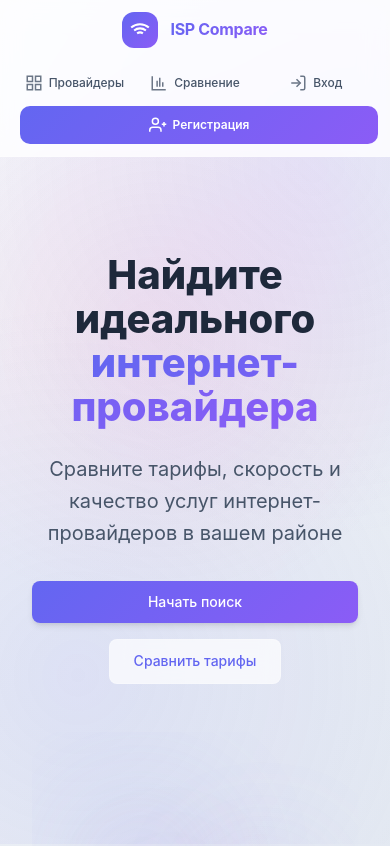
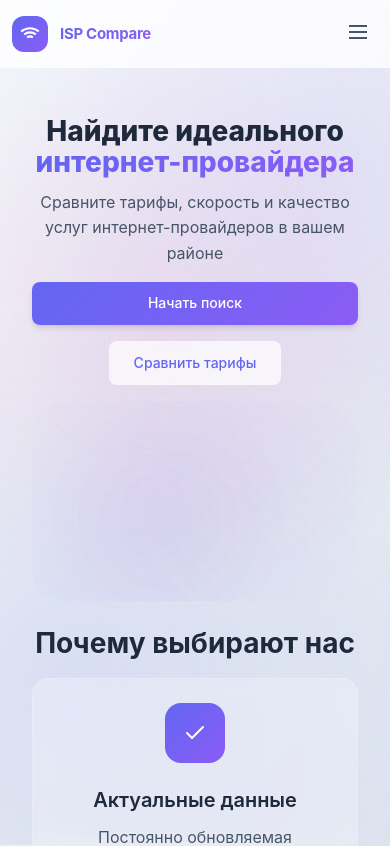
Before and after one commit to bodaue/isp-compare, a React (Vite) app in the folder frontend/: page / in a window 390 px wide. Shown: the top 846 px of the page. Built offline with nearby package versions, Linux system fonts and the light colour scheme.

Commit message:
Implement responsive mobile navigation with menu toggle and state management

```diff
--- a/frontend/src/components/Header.css
+++ b/frontend/src/components/Header.css
@@ -1,4 +1,3 @@
-
 .app-header {
     background: rgba(255, 255, 255, 0.8);
     backdrop-filter: saturate(180%) blur(14px);
@@ -91,6 +90,27 @@
     letter-spacing: -0.02em;
 }
 
+
+/* Бургер меню */
+.menu-toggle {
+    display: none;
+    background: none;
+    border: none;
+    cursor: pointer;
+    padding: 0.5rem;
+    color: var(--text-secondary);
+    transition: var(--transition-fast);
+}
+
+.menu-toggle:hover {
+    color: var(--primary-color);
+}
+
+.menu-toggle svg {
+    width: 24px;
+    height: 24px;
+    stroke-width: 2;
+}
 
 nav ul {
     display: flex;
@@ -227,9 +247,73 @@ nav a.active svg {
     }
 
     .header-container {
-        flex-direction: column;
+        flex-direction: row;
+        justify-content: space-between;
+        align-items: center;
         gap: 1rem;
         padding: 0 1rem;
+    }
+
+    .menu-toggle {
+        display: block;
+    }
+
+    .nav-menu {
+        position: absolute;
+        top: 100%;
+        left: 0;
+        right: 0;
+        background: rgba(255, 255, 255, 0.98);
+        backdrop-filter: blur(20px);
+        box-shadow: 0 4px 20px rgba(0, 0, 0, 0.1);
+        transform: translateY(-100%);
+        opacity: 0;
+        visibility: hidden;
+        transition: all 0.3s cubic-bezier(0.4, 0, 0.2, 1);
+        z-index: 99;
+    }
+
+    .nav-menu.open {
+        transform: translateY(0);
+        opacity: 1;
+        visibility: visible;
+    }
+
+    nav ul {
+        flex-direction: column;
+        padding: 1rem;
+        gap: 0.5rem;
+    }
+
+    nav li {
+        width: 100%;
+    }
+
+    nav a, nav button {
+        width: 100%;
+        padding: 0.75rem 1rem;
+        font-size: 0.9375rem;
+        justify-content: flex-start;
+        border-radius: 0.5rem;
+    }
+
+    nav a:hover, nav button:hover {
+        transform: none;
+        background: rgba(99, 102, 241, 0.1);
+    }
+
+    nav svg {
+        width: 18px;
+        height: 18px;
+    }
+
+    nav a span, nav button span {
+        display: inline;
+    }
+
+    .nav-link-register {
+        margin-left: 0;
+        margin-top: 0.5rem;
     }
 
     .logo-icon {
@@ -245,57 +329,25 @@ nav a.active svg {
     .logo-link span {
         font-size: 1rem;
     }
-
-    nav ul {
-        flex-wrap: wrap;
-        justify-content: center;
-        gap: 0.25rem;
-    }
-
-    nav a, nav button {
-        padding: 0.5rem 0.875rem;
-        font-size: 0.8125rem;
-        gap: 0.375rem;
-    }
-
-    nav a:hover, nav button:hover {
-        transform: none;
-    }
-
-    nav svg {
-        width: 14px;
-        height: 14px;
-    }
-
-    .nav-link-register {
-        margin-left: 0.25rem;
-    }
 }
 
 
 @media (max-width: 480px) {
-    nav ul {
-        width: 100%;
-        gap: 0.25rem;
+    .header-container {
+        padding: 0 0.75rem;
     }
 
-    nav li {
-        flex: 1;
+    .logo-link span {
+        font-size: 0.9375rem;
     }
 
     nav a, nav button {
-        width: 100%;
-        justify-content: center;
-        padding: 0.5rem 0.5rem;
-        font-size: 0.75rem;
-    }
-
-    nav a span, nav button span {
-        display: none;
+        padding: 0.625rem 0.875rem;
+        font-size: 0.875rem;
     }
 
     nav svg {
-        width: 18px;
-        height: 18px;
+        width: 16px;
+        height: 16px;
     }
 }
--- a/frontend/src/components/Header.tsx
+++ b/frontend/src/components/Header.tsx
@@ -1,6 +1,5 @@
-
-import React from 'react';
-import { Link, useLocation } from 'react-router-dom';
+import React, {useState} from 'react';
+import {Link, useLocation} from 'react-router-dom';
 import './Header.css';
 
 interface HeaderProps {
@@ -9,8 +8,17 @@ interface HeaderProps {
     onLogout: () => void;
 }
 
-const Header: React.FC<HeaderProps> = ({ isLoggedIn, isScrolled, onLogout }) => {
+const Header: React.FC<HeaderProps> = ({isLoggedIn, isScrolled, onLogout}) => {
     const location = useLocation();
+    const [isMenuOpen, setIsMenuOpen] = useState(false);
+
+    const toggleMenu = () => {
+        setIsMenuOpen(!isMenuOpen);
+    };
+
+    const closeMenu = () => {
+        setIsMenuOpen(false);
+    };
 
     return (
         <header className={`app-header ${isScrolled ? 'scrolled' : ''}`}>
@@ -18,7 +26,8 @@ const Header: React.FC<HeaderProps> = ({ isLoggedIn, isScrolled, onLogout }) =>
                 <div className="logo-section">
                     <Link to="/" className="logo-link">
                         <div className="logo-icon">
-                            <svg width="24" height="24" viewBox="0 0 24 24" fill="none" stroke="currentColor" strokeWidth="2">
+                            <svg width="24" height="24" viewBox="0 0 24 24" fill="none" stroke="currentColor"
+                                 strokeWidth="2">
                                 <path d="M5 12.55a11 11 0 0 1 14.08 0"></path>
                                 <path d="M1.42 9a16 16 0 0 1 21.16 0"></path>
                                 <path d="M8.53 16.11a6 6 0 0 1 6.95 0"></path>
@@ -28,75 +37,104 @@ const Header: React.FC<HeaderProps> = ({ isLoggedIn, isScrolled, onLogout }) =>
                         <span>ISP Compare</span>
                     </Link>
                 </div>
-                <nav>
+
+                <button className="menu-toggle" onClick={toggleMenu}>
+                    <svg width="24" height="24" viewBox="0 0 24 24" fill="none" stroke="currentColor" strokeWidth="2">
+                        {isMenuOpen ? (
+                            <path d="M18 6L6 18M6 6l12 12"/>
+                        ) : (
+                            <>
+                                <path d="M3 12h18"/>
+                                <path d="M3 6h18"/>
+                                <path d="M3 18h18"/>
+                            </>
+                        )}
+                    </svg>
+                </button>
+
+                <nav className={`nav-menu ${isMenuOpen ? 'open' : ''}`}>
                     <ul>
                         <li>
-                            <Link to="/providers" className={location.pathname === '/providers' ? 'active' : ''}>
-                                <svg width="16" height="16" viewBox="0 0 24 24" fill="none" stroke="currentColor" strokeWidth="2">
+                            <Link to="/providers" className={location.pathname === '/providers' ? 'active' : ''}
+                                  onClick={closeMenu}>
+                                <svg width="16" height="16" viewBox="0 0 24 24" fill="none" stroke="currentColor"
+                                     strokeWidth="2">
                                     <rect x="3" y="3" width="7" height="7"></rect>
                                     <rect x="14" y="3" width="7" height="7"></rect>
                                     <rect x="14" y="14" width="7" height="7"></rect>
                                     <rect x="3" y="14" width="7" height="7"></rect>
                                 </svg>
-                                Провайдеры
+                                <span>Провайдеры</span>
                             </Link>
                         </li>
                         <li>
-                            <Link to="/comparison" className={location.pathname === '/comparison' ? 'active' : ''}>
-                                <svg width="16" height="16" viewBox="0 0 24 24" fill="none" stroke="currentColor" strokeWidth="2">
+                            <Link to="/comparison" className={location.pathname === '/comparison' ? 'active' : ''}
+                                  onClick={closeMenu}>
+                                <svg width="16" height="16" viewBox="0 0 24 24" fill="none" stroke="currentColor"
+                                     strokeWidth="2">
                                     <path d="M3 3v18h18"></path>
                                     <path d="M9.5 17V9"></path>
                                     <path d="M13 17V5"></path>
                                     <path d="M17 17V11"></path>
                                 </svg>
-                                Сравнение
+                                <span>Сравнение</span>
                             </Link>
                         </li>
                         {isLoggedIn ? (
                             <>
                                 <li>
                                     <Link to="/profile"
-                                          className={location.pathname === '/profile' ? 'active' : ''}>
-                                        <svg width="16" height="16" viewBox="0 0 24 24" fill="none" stroke="currentColor" strokeWidth="2">
+                                          className={location.pathname === '/profile' ? 'active' : ''}
+                                          onClick={closeMenu}>
+                                        <svg width="16" height="16" viewBox="0 0 24 24" fill="none"
+                                             stroke="currentColor" strokeWidth="2">
                                             <path d="M20 21v-2a4 4 0 0 0-4-4H8a4 4 0 0 0-4 4v2"></path>
                                             <circle cx="12" cy="7" r="4"></circle>
                                         </svg>
-                                        Профиль
+                                        <span>Профиль</span>
                                     </Link>
                                 </li>
                                 <li>
-                                    <button onClick={onLogout} className="logout-btn">
-                                        <svg width="16" height="16" viewBox="0 0 24 24" fill="none" stroke="currentColor" strokeWidth="2">
+                                    <button onClick={() => {
+                                        onLogout();
+                                        closeMenu();
+                                    }} className="logout-btn">
+                                        <svg width="16" height="16" viewBox="0 0 24 24" fill="none"
+                                             stroke="currentColor" strokeWidth="2">
                                             <path d="M9 21H5a2 2 0 0 1-2-2V5a2 2 0 0 1 2-2h4"></path>
                                             <polyline points="16 17 21 12 16 7"></polyline>
                                             <line x1="21" y1="12" x2="9" y2="12"></line>
                                         </svg>
-                                        Выход
+                                        <span>Выход</span>
                                     </button>
                                 </li>
                             </>
                         ) : (
                             <>
                                 <li>
-                                    <Link to="/login" className={location.pathname === '/login' ? 'active' : ''}>
-                                        <svg width="16" height="16" viewBox="0 0 24 24" fill="none" stroke="currentColor" strokeWidth="2">
+                                    <Link to="/login" className={location.pathname === '/login' ? 'active' : ''}
+                                          onClick={closeMenu}>
+                                        <svg width="16" height="16" viewBox="0 0 24 24" fill="none"
+                                             stroke="currentColor" strokeWidth="2">
                                             <path d="M15 3h4a2 2 0 0 1 2 2v14a2 2 0 0 1-2 2h-4"></path>
                                             <polyline points="10 17 15 12 10 7"></polyline>
                                             <line x1="15" y1="12" x2="3" y2="12"></line>
                                         </svg>
-                                        Вход
+                                        <span>Вход</span>
                                     </Link>
                                 </li>
                                 <li>
                                     <Link to="/register"
-                                          className={`nav-link-register ${location.pathname === '/register' ? 'active' : ''}`}>
-                                        <svg width="16" height="16" viewBox="0 0 24 24" fill="none" stroke="currentColor" strokeWidth="2">
+                                          className={`nav-link-register ${location.pathname === '/register' ? 'active' : ''}`}
+                                          onClick={closeMenu}>
+                                        <svg width="16" height="16" viewBox="0 0 24 24" fill="none"
+                                             stroke="currentColor" strokeWidth="2">
                                             <path d="M16 21v-2a4 4 0 0 0-4-4H5a4 4 0 0 0-4 4v2"></path>
                                             <circle cx="8.5" cy="7" r="4"></circle>
                                             <line x1="20" y1="8" x2="20" y2="14"></line>
                                             <line x1="23" y1="11" x2="17" y2="11"></line>
                                         </svg>
-                                        Регистрация
+                                        <span>Регистрация</span>
                                     </Link>
                                 </li>
                             </>
--- a/frontend/src/components/Home.css
+++ b/frontend/src/components/Home.css
@@ -1,4 +1,3 @@
-
 .home-page {
     animation: fadeIn 0.5s ease;
 }
@@ -10,7 +9,7 @@
     gap: 4rem;
     align-items: center;
     padding: 4rem 0;
-    margin-bottom: 6rem;
+    margin-bottom: 4rem;
 }
 
 .hero-content {
@@ -97,14 +96,14 @@
 
 
 .features-section {
-    margin-bottom: 6rem;
+    margin-bottom: 4rem;
 }
 
 .section-title {
     text-align: center;
     font-size: 2.5rem;
     font-weight: 700;
-    margin-bottom: 3rem;
+    margin-bottom: 2rem;
     color: var(--text-primary);
 }
 
@@ -257,23 +256,93 @@
 @media (max-width: 768px) {
     .hero-section {
         grid-template-columns: 1fr;
-        gap: 3rem;
+        gap: 1.5rem;
         text-align: center;
+        padding: 1.5rem 0;
+        margin-bottom: 1.5rem;
     }
 
     .hero-title {
         font-size: 2.5rem;
+        margin-bottom: 1rem;
+    }
+
+    .hero-subtitle {
+        font-size: 1.125rem;
+        margin-bottom: 1.5rem;
     }
 
     .hero-buttons {
         justify-content: center;
+        margin-bottom: 0;
     }
 
     .hero-illustration {
         height: 300px;
     }
 
+    .features-section {
+        margin-bottom: 2rem;
+    }
+
+    .section-title {
+        margin-bottom: 1.5rem;
+        font-size: 2rem;
+    }
+
+    .features-grid {
+        margin-top: 1.5rem;
+    }
+
     .cta-section {
         padding: 3rem 2rem;
     }
 }
+
+@media (max-width: 480px) {
+    .hero-section {
+        padding: 1rem 0 0.5rem 0;
+        margin-bottom: 1rem;
+        gap: 1rem;
+    }
+
+    .hero-title {
+        font-size: 1.75rem;
+        margin-bottom: 0.75rem;
+    }
+
+    .hero-subtitle {
+        font-size: 1rem;
+        margin-bottom: 1rem;
+    }
+
+    .hero-buttons {
+        margin-bottom: 0;
+    }
+
+    .hero-illustration {
+        height: 200px;
+    }
+
+    .features-section {
+        margin-bottom: 1.5rem;
+    }
+
+    .section-title {
+        font-size: 1.75rem;
+        margin-bottom: 1rem;
+    }
+
+    .features-grid {
+        margin-top: 1rem;
+        gap: 1.5rem;
+    }
+
+    .feature-card {
+        padding: 1.5rem;
+    }
+
+    .cta-section {
+        padding: 2rem 1.5rem;
+    }
+}
```
